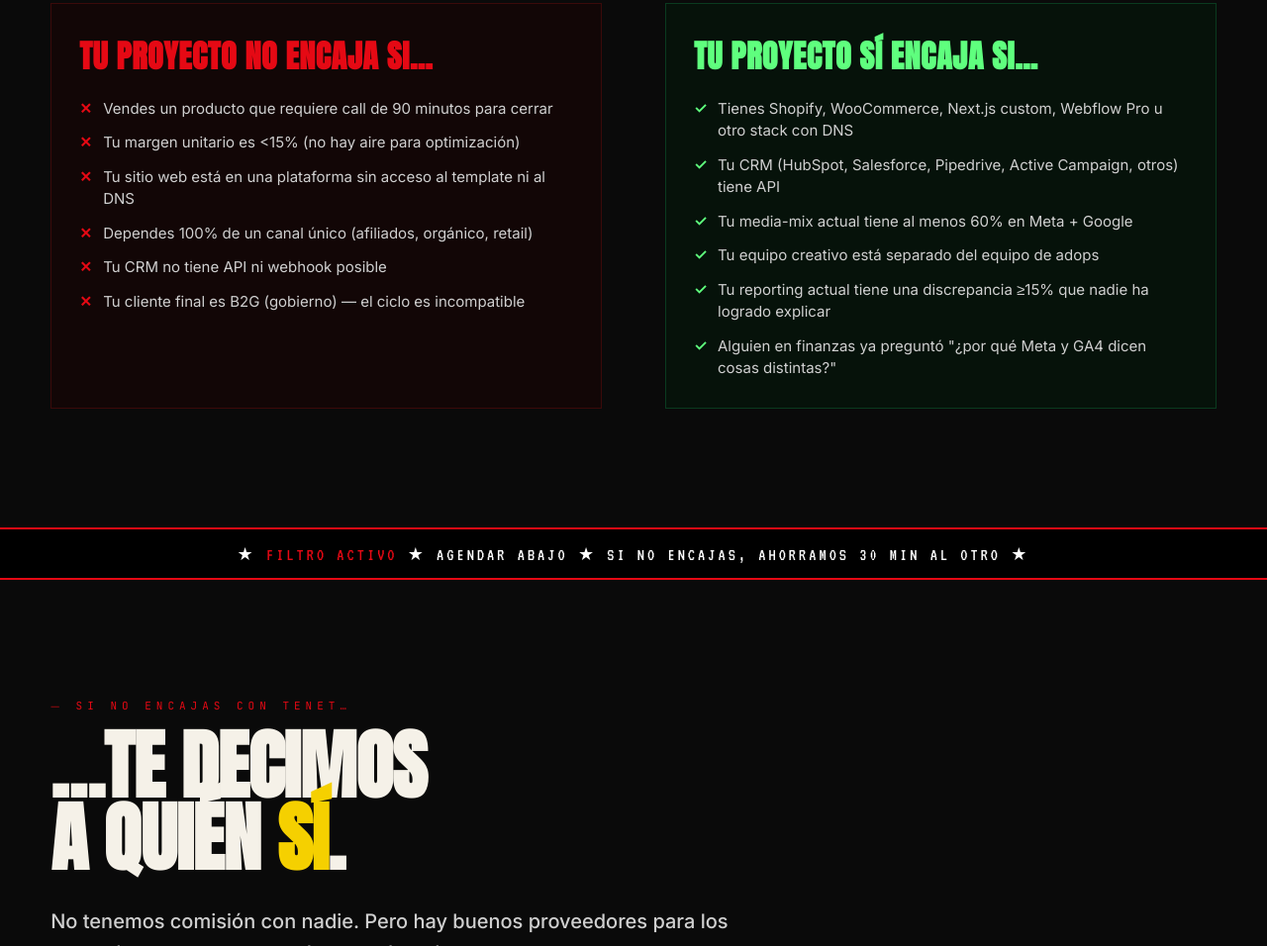
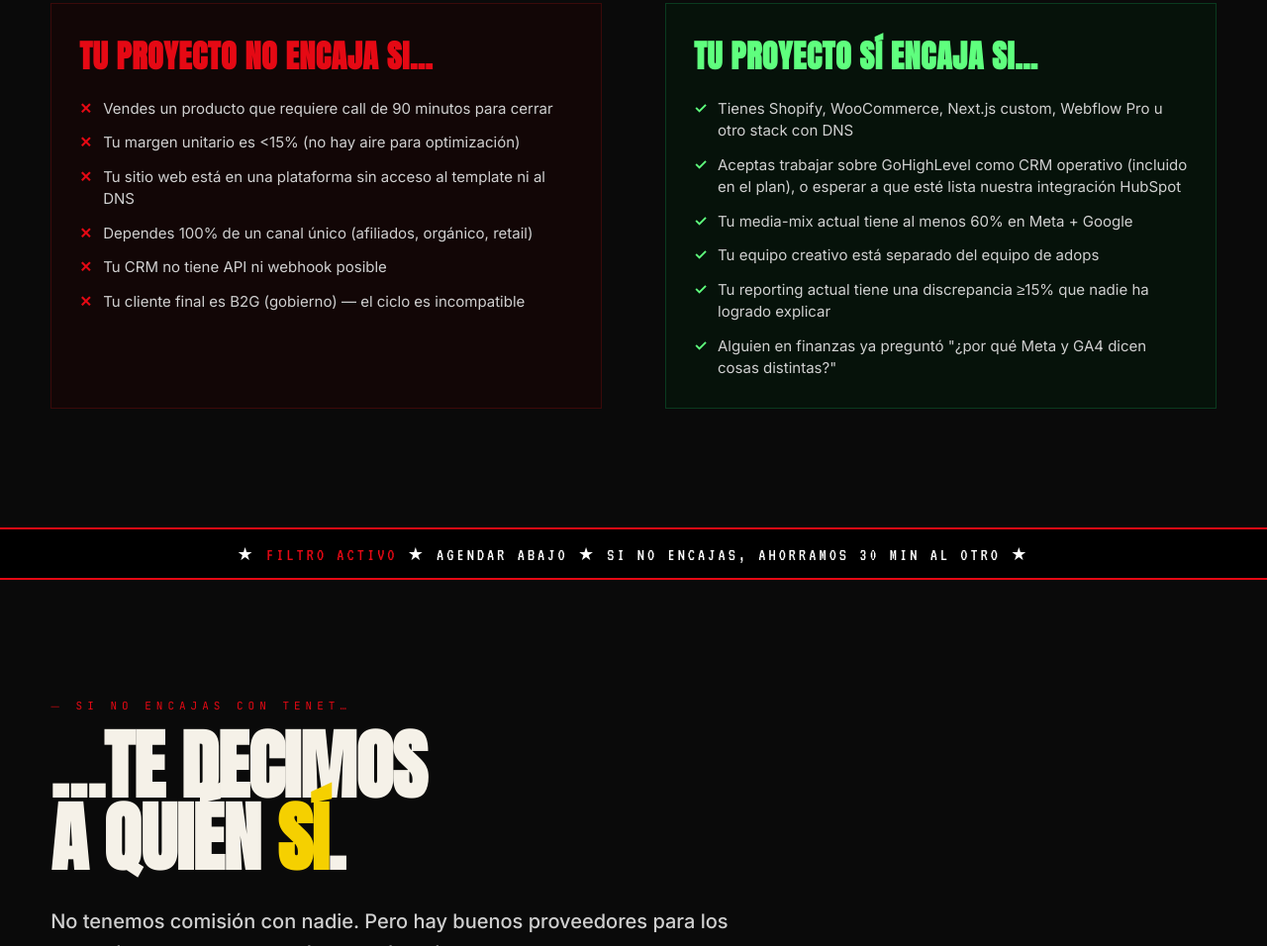
Before and after one commit to henrylopez-del/tenet-site, a plain HTML site: page no-para-todos.html in a window 1280 px wide. Shown: the part 1262-2218 px from the top of the page at 99% size. Drawn offline with Linux system fonts and the light colour scheme; a web font is replaced by a local one.

Commit message:
no-para-todos.html: 'Tu CRM (HubSpot/Salesforce/Pipedrive)' → 'Aceptas trabajar sobre GoHighLevel como CRM operativo (incluido en el plan), o esperar a que esté lista nuestra integración HubSpot'
Coherente con la nueva realidad: GHL incluido, HubSpot próximamente,
no integramos cualquier CRM externo todavía.

```diff
--- a/no-para-todos.html
+++ b/no-para-todos.html
@@ -77,7 +77,7 @@
         <h3>Tu proyecto sí encaja si…</h3>
         <ul>
           <li>Tienes Shopify, WooCommerce, Next.js custom, Webflow Pro u otro stack con DNS</li>
-          <li>Tu CRM (HubSpot, Salesforce, Pipedrive, Active Campaign, otros) tiene API</li>
+          <li>Aceptas trabajar sobre GoHighLevel como CRM operativo (incluido en el plan), o esperar a que esté lista nuestra integración HubSpot</li>
           <li>Tu media-mix actual tiene al menos 60% en Meta + Google</li>
           <li>Tu equipo creativo está separado del equipo de adops</li>
           <li>Tu reporting actual tiene una discrepancia ≥15% que nadie ha logrado explicar</li>
```
